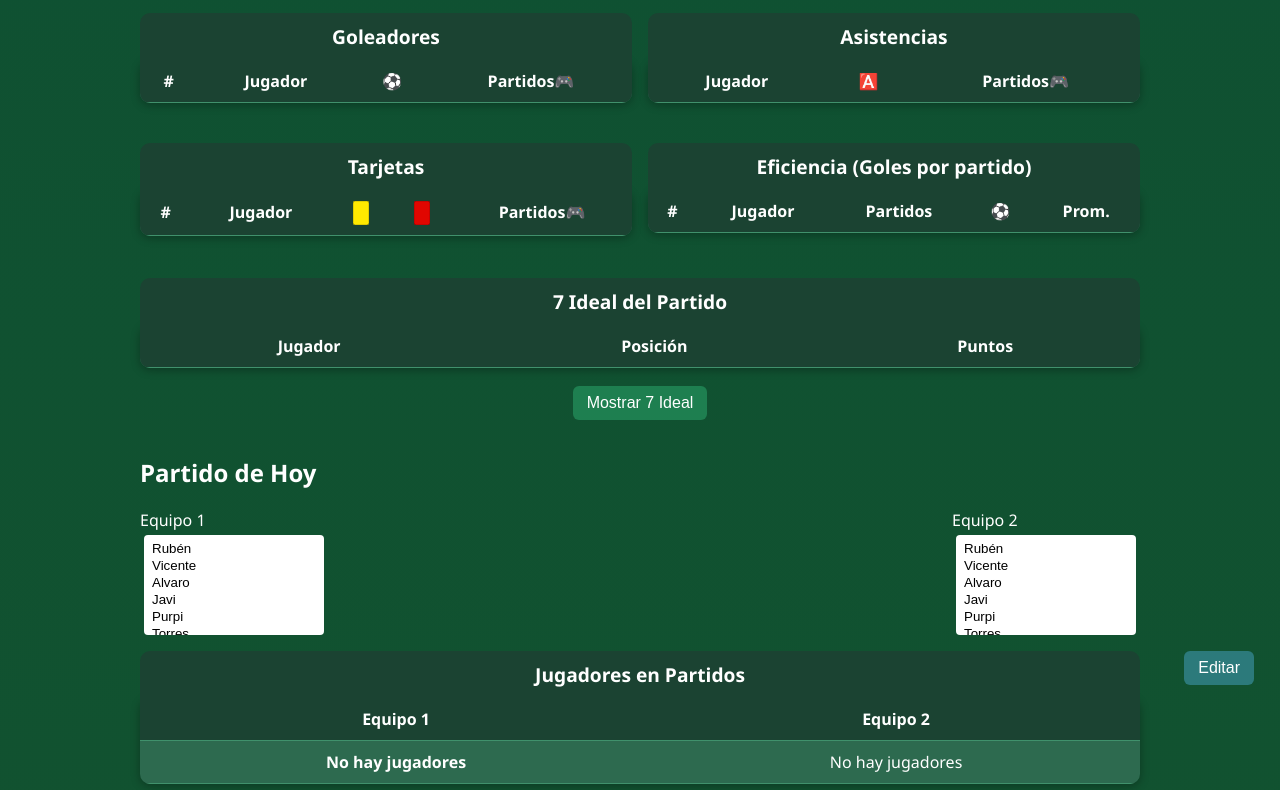
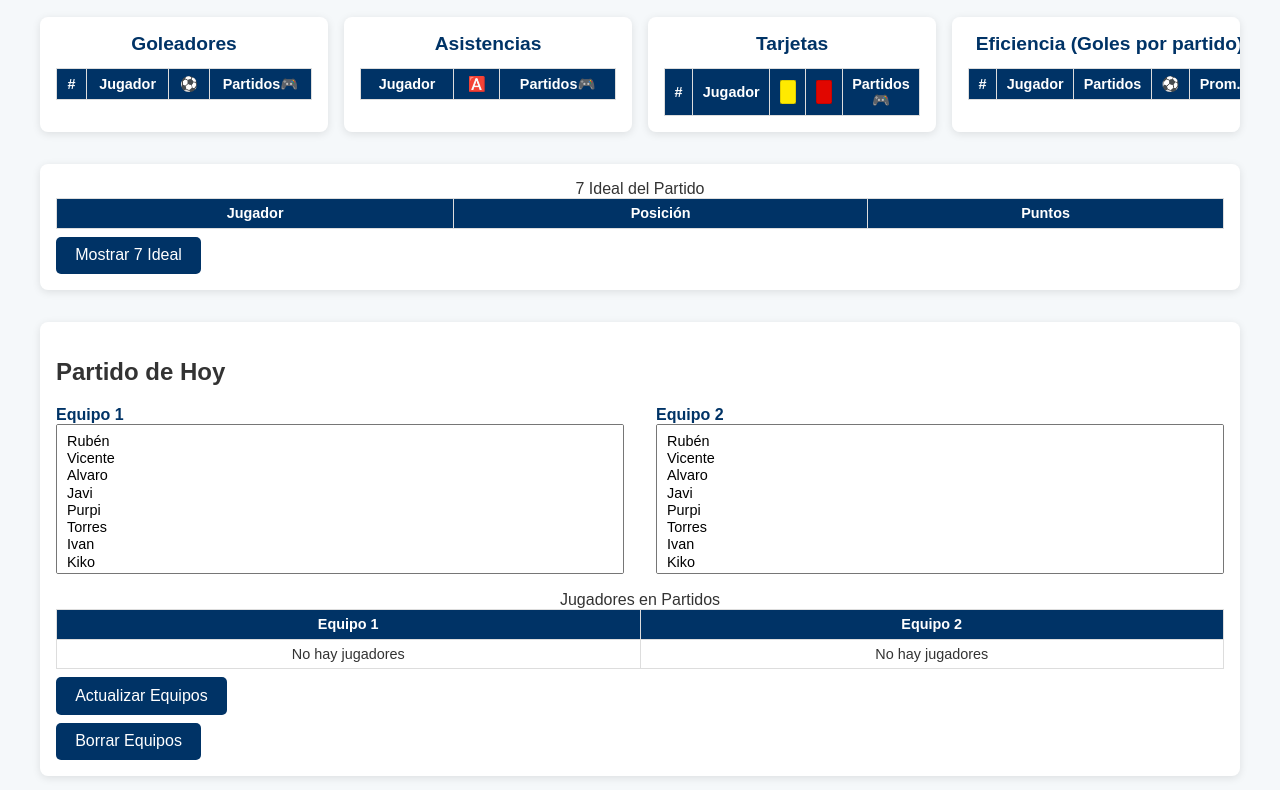
Before and after one commit to Rubencalii/podioCalicasas.github-io, a website: page public/index.html in a window 1280 px wide. Shown: the part 89-879 px from the top of the page. Drawn offline with Linux system fonts and the light colour scheme.

Commit message:
acabado por FINNNNNN

```diff
--- a/public/style.css
+++ b/public/style.css
@@ -1,146 +1,195 @@
-/* General */
-body {
-  font-family: 'Segoe UI', sans-serif;
-  margin: 0;
-  padding: 0;
-  background: linear-gradient(to bottom, #0f5132, #14532d);
-  color: #fff;
+/* Reset básico */
+    * {
+      box-sizing: border-box;
     }
 
-/* Header */
-header {
-  display: flex;
-  align-items: center;
-  background-color: #1e3a1e;
-  padding: 12px 24px;
-  border-bottom: 3px solid #2ecc71;
+    body {
+      font-family: Arial, sans-serif;
+      background: #f5f8fa;
+      margin: 0;
+      padding: 1rem;
+      color: #333;
     }
 
-header img {
-  margin-right: 15px;
+    header {
+      text-align: center;
+      margin-bottom: 2rem;
     }
 
     header h1 {
-  font-size: 2em;
-  margin: 0;
+      font-weight: 700;
+      color: #003366;
+      letter-spacing: 2px;
     }
 
-/* Tablas */
+    main {
+      max-width: 1200px;
+      margin: 0 auto;
+    }
+
+    /* Flex contenedor para las 4 tablas */
+    .top-tables {
+      display: flex;
+      gap: 1rem;
+      justify-content: space-between;
+      flex-wrap: wrap;
+      margin-bottom: 2rem;
+    }
+
+    .top-tables article {
+      flex: 1 1 22%;
+      min-width: 220px;
+      background: white;
+      border-radius: 8px;
+      box-shadow: 0 2px 8px rgba(0,0,0,0.1);
+      padding: 1rem;
+      overflow-x: auto;
+      display: flex;
+      flex-direction: column;
+    }
+
+    .top-tables caption {
+      font-weight: 600;
+      font-size: 1.2rem;
+      margin-bottom: 0.8rem;
+      color: #003366;
+      text-align: center;
+    }
+
     table {
       width: 100%;
       border-collapse: collapse;
-  margin: 12px auto;
-  background-color: #2d6a4f;
-  color: white;
-  border-radius: 10px;
-  overflow: hidden;
-  box-shadow: 0 2px 10px rgba(0, 0, 0, 0.3);
-}
-
-caption {
-  background-color: #1b4332;
-  font-weight: bold;
-  font-size: 1.2em;
-  padding: 10px;
     }
 
     th, td {
-  padding: 10px;
+      border: 1px solid #ddd;
+      padding: 0.4rem 0.6rem;
       text-align: center;
-  border-bottom: 1px solid #40916c;
+      font-size: 0.9rem;
     }
 
-thead {
-  background-color: #1b4332;
+    thead th {
+      background-color: #003366;
+      color: white;
     }
 
-/* Columnas de posiciones */
-td:first-child {
-  font-weight: bold;
+    /* Íconos SVG en tablas de tarjetas */
+    svg {
+      vertical-align: middle;
+      display: inline-block;
     }
 
-/* Botones */
+    /* Responsive */
+    @media (max-width: 900px) {
+      .top-tables article {
+        flex: 1 1 45%;
+      }
+    }
+
+    @media (max-width: 500px) {
+      .top-tables {
+        flex-direction: column;
+      }
+      .top-tables article {
+        flex: 1 1 100%;
+      }
+    }
+
+    /* Estilos para otros elementos */
+    #ideal-partido,
+    #partido-hoy,
+    #tabla-jugadores-solo-lectura-section {
+      background: white;
+      border-radius: 8px;
+      padding: 1rem;
+      box-shadow: 0 2px 8px rgba(0,0,0,0.1);
+      margin-bottom: 2rem;
+    }
+
+    #ideal-partido table,
+    #partido-hoy table,
+    #tabla-jugadores-solo-lectura {
+      width: 100%;
+      border-collapse: collapse;
+    }
+
+    #ideal-partido th, #ideal-partido td,
+    #partido-hoy th, #partido-hoy td,
+    #tabla-jugadores-solo-lectura th, #tabla-jugadores-solo-lectura td {
+      border: 1px solid #ddd;
+      padding: 0.4rem 0.6rem;
+      text-align: center;
+      font-size: 0.9rem;
+    }
+
+    #ideal-partido thead th,
+    #partido-hoy thead th,
+    #tabla-jugadores-solo-lectura thead th {
+      background-color: #003366;
+      color: white;
+    }
+
+    #partido-hoy .equipo-select {
+      display: flex;
+      gap: 2rem;
+      margin-bottom: 1rem;
+      flex-wrap: wrap;
+    }
+
+    #partido-hoy .equipo-select > div {
+      flex: 1 1 45%;
+      min-width: 220px;
+    }
+
+    #partido-hoy label {
+      font-weight: 600;
+      color: #003366;
+    }
+
+    select[multiple] {
+      width: 100%;
+      height: 150px;
+      padding: 0.5rem;
+      font-size: 0.9rem;
+    }
+
     button {
-  background-color: #1e7f50;
+      background-color: #003366;
       color: white;
       border: none;
-  padding: 8px 14px;
-  margin: 6px;
-  border-radius: 6px;
-  font-size: 1em;
+      padding: 0.6rem 1.2rem;
+      font-size: 1rem;
+      border-radius: 5px;
       cursor: pointer;
+      margin-top: 0.5rem;
       transition: background-color 0.3s ease;
     }
 
     button:hover {
-  background-color: #2ecc71;
+      background-color: #0055aa;
     }
 
-/* Inputs */
-input, select {
-  padding: 6px;
-  border-radius: 4px;
-  border: none;
-  margin: 4px;
+    #panel-edicion {
+      background: white;
+      border-radius: 8px;
+      padding: 1rem;
+      box-shadow: 0 2px 8px rgba(0,0,0,0.1);
+      margin-top: 1rem;
     }
 
-/* Secciones */
-main {
-  padding: 20px;
-  max-width: 1000px;
-  margin: auto;
+    #panel-edicion table {
+      width: 100%;
+      border-collapse: collapse;
     }
 
-section {
-  margin-bottom: 30px;
+    #panel-edicion th, #panel-edicion td {
+      border: 1px solid #ddd;
+      padding: 0.4rem 0.6rem;
+      text-align: center;
+      font-size: 0.9rem;
     }
 
-/* Tablas lado a lado */
-.top-tables {
-  display: grid;
-  grid-template-columns: 1fr 1fr;
-  gap: 16px;
+    #panel-edicion thead th {
+      background-color: #003366;
+      color: white;
     }
-
-/* Equipo selección */
-.equipo-select {
-  display: flex;
-  justify-content: space-between;
-  gap: 20px;
-  margin-bottom: 10px;
-}
-
-.equipo-select select {
-  width: 180px;
-  height: 100px;
-}
-
-/* Tabla no editable */
-.tabla-no-editable {
-  background-color: #2d6a4f;
-}
-
-/* Tabla editable */
-.tabla-editable {
-  background-color: #22543d;
-}
-
-/* 7 Ideal */
-#ideal-partido {
-  text-align: center;
-}
-
-/* Botón editar fijo abajo */
-#btn-editar {
-  position: fixed;
-  bottom: 20px;
-  right: 20px;
-  z-index: 999;
-  background-color: #2c7a7b;
-}
-
-/* Logo fútbol */
-.logo-futbol img {
-  width: 40px;
-  height: 40px;
-}
```
Lines whose indentation alone changed are shown as unchanged.
